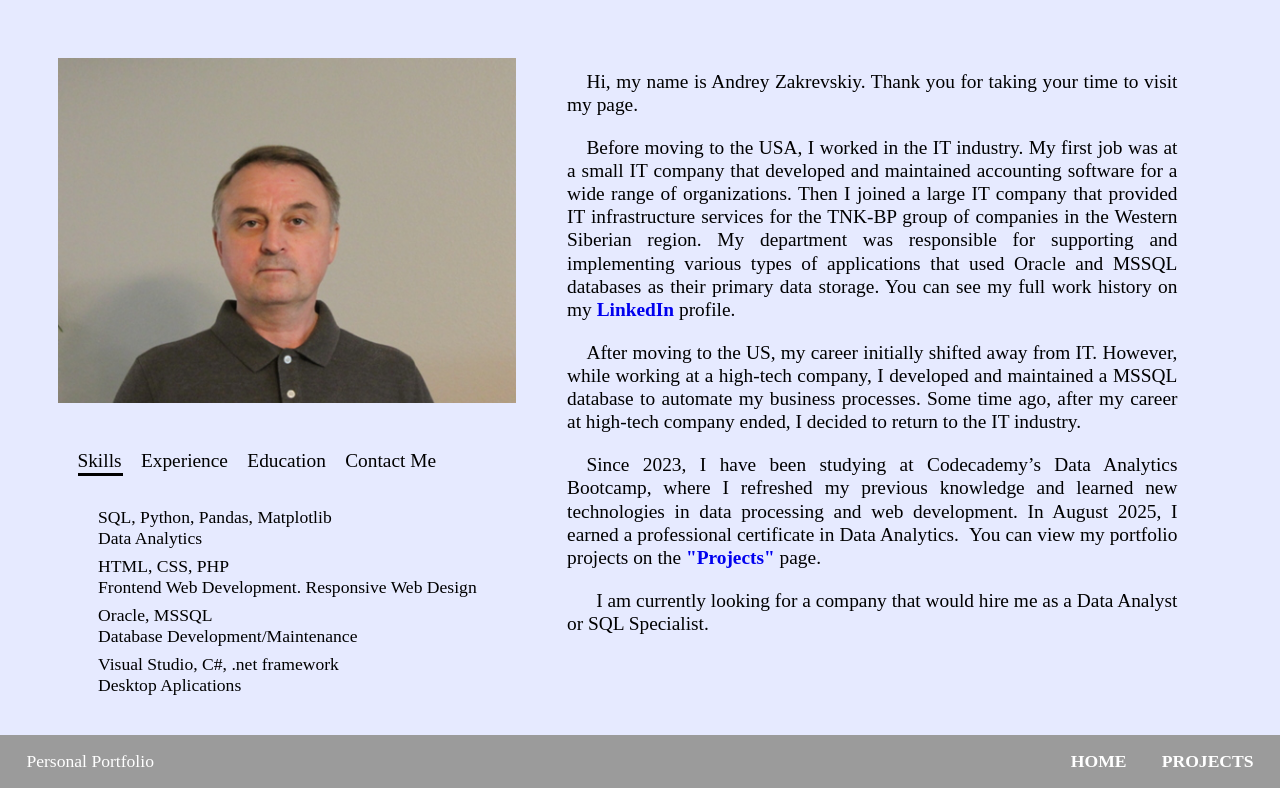
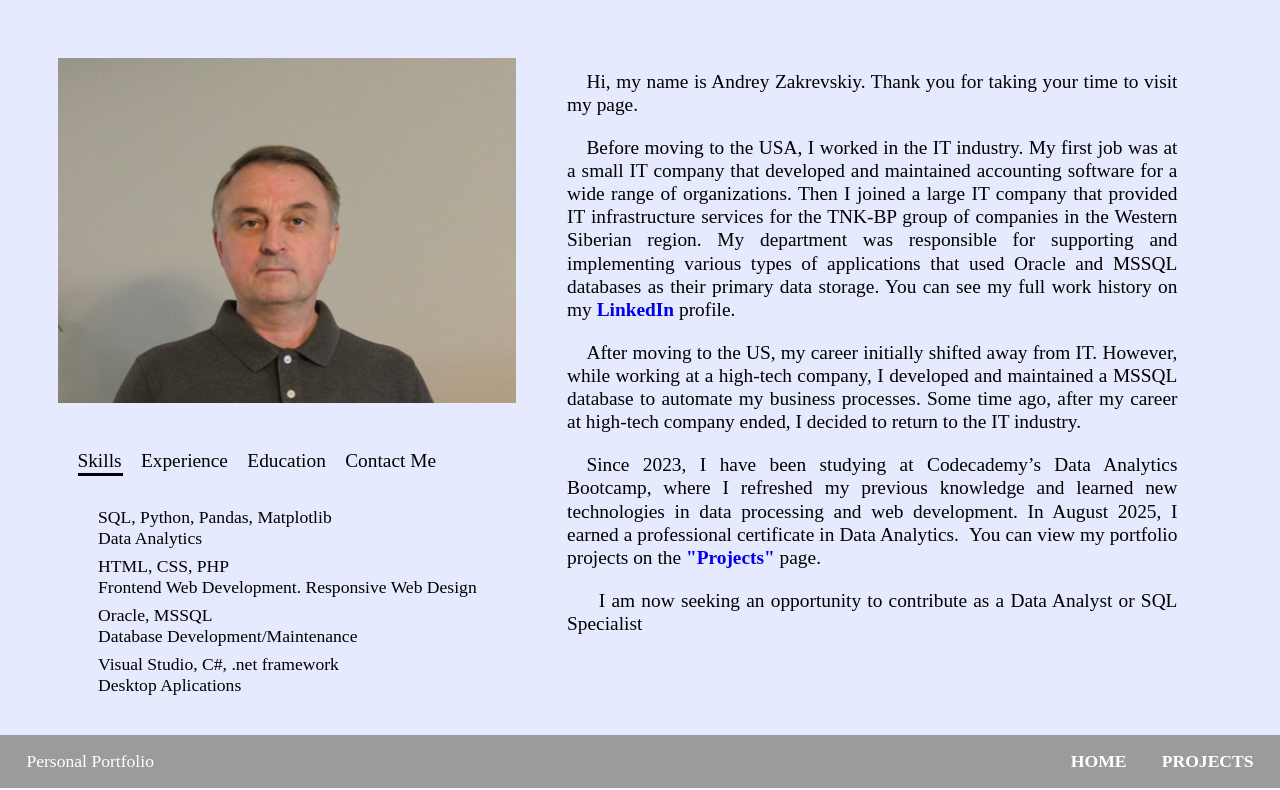
Before and after one commit to azakrevskiy/portfoliopage, a plain HTML site: page index.html in a window 1280 px wide. Shown: the part 60-850 px from the top of the page. Drawn offline with Linux system fonts and the light colour scheme.

Commit message:
Revise job seeking statement for clarity

```diff
--- a/index.html
+++ b/index.html
@@ -97,7 +97,7 @@ I developed and maintained a MSSQL database to automate my business processes.
  You can view my portfolio projects on the <a href="./projects.html"> "Projects" </a> page.
  </p>
  <p>
-  I am currently looking for a company that would hire me as a Data Analyst or SQL Specialist.
+  I am now seeking an opportunity to contribute as a Data Analyst or SQL Specialist
  </p>
                 </div>
 
```
